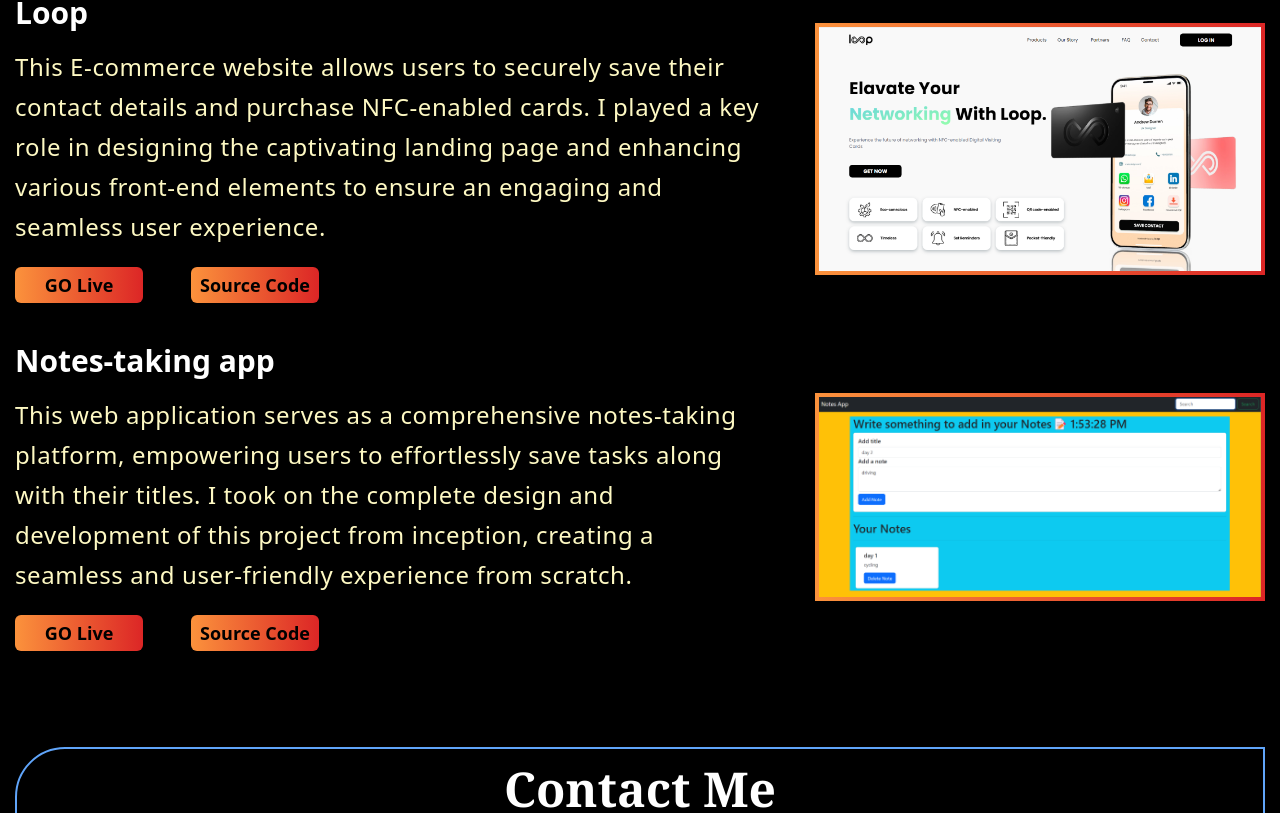
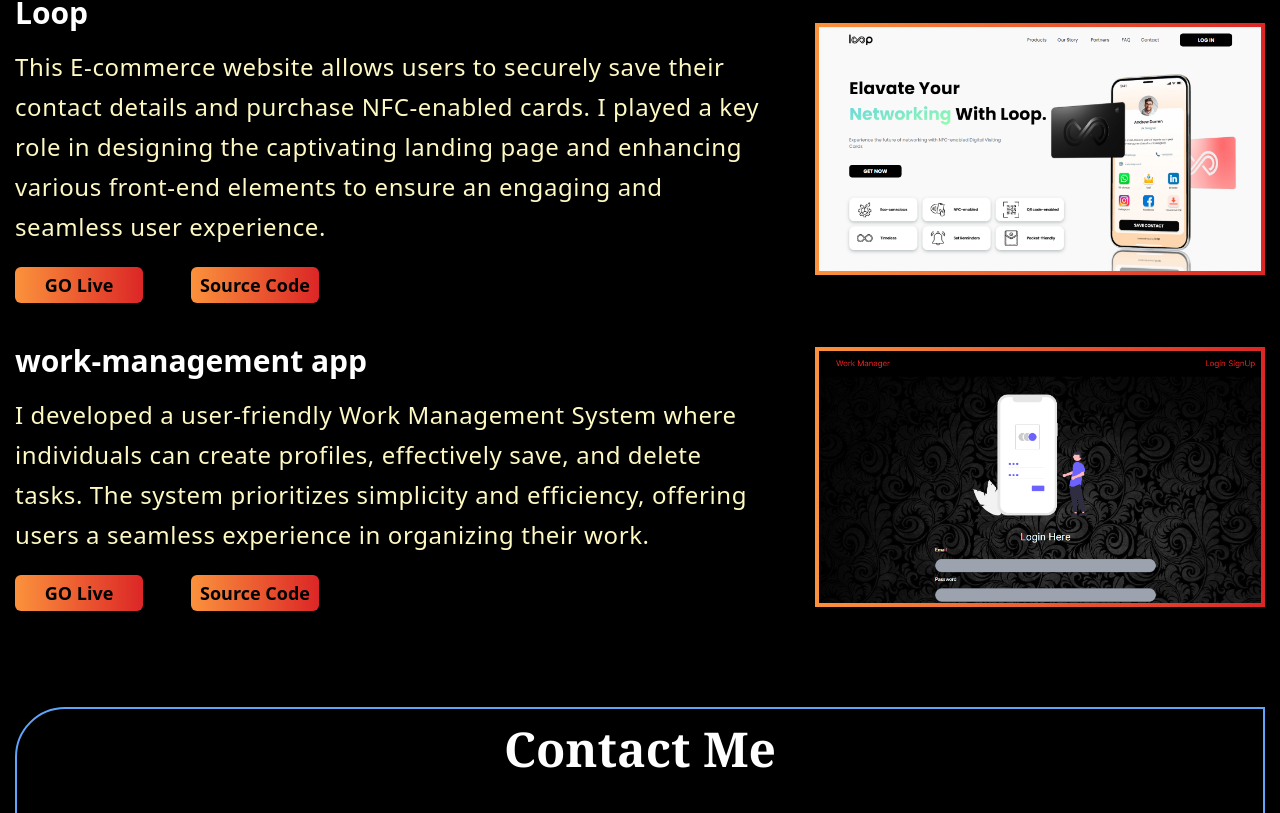
Before and after one commit to amitkumar256/myportfolio, a Next.js app: page / in a window 1280 px wide. Shown: the part 1710-2523 px from the top of the page. Built offline with nearby package versions, Linux system fonts and the light colour scheme.

Commit message:
added project

```diff
--- a/components/About.jsx
+++ b/components/About.jsx
@@ -27,7 +27,7 @@
           Resume
         </button>
         <div className="flex mt-10 justify-center" id="about">
-          <h1 className="shine-text text-white font-bold font-serif text-3xl md:text-5xl">
+          <h1 className="shine-text px-2 text-white font-bold font-serif text-3xl md:text-5xl">
             About me
           </h1>
         </div>
--- a/components/Project.jsx
+++ b/components/Project.jsx
@@ -5,7 +5,7 @@
   return (
     <div className="max-w-[1250px] pb-10  mx-4 xl:mx-auto mt-10 md:mt-14">
       <div className="flex mt-10 justify-center" id="project">
-        <h1 className="pb-2 font-serif shine-text text-white font-bold text-3xl md:text-5xl">
+        <h1 className="pb-2 font-serif px-2 shine-text text-white font-bold text-3xl md:text-5xl">
           Projects
         </h1>
       </div>{" "}
@@ -54,14 +54,13 @@
         <div className="pt-10 flex-col-reverse lg:flex-row flex sm:justify-normal sm:items-start justify-center items-center lg:justify-between lg:items-center">
           <div className="lg:w-3/5 ">
             <h1 className="text-2xl sm:text-3xl text-white font-bold pt-4 sm:pt-0 pb-4">
-              Notes-taking app
+              work-management app
             </h1>
             <p className="text-xl  sm:text-2xl text-yellow-100 leading-8 sm:leading-10 sm:tracking-wide pt-4 sm:pt-0">
-              This web application serves as a comprehensive notes-taking
-              platform, empowering users to effortlessly save tasks along with
-              their titles. I took on the complete design and development of
-              this project from inception, creating a seamless and user-friendly
-              experience from scratch.
+              I developed a user-friendly Work Management System where
+              individuals can create profiles, effectively save, and delete
+              tasks. The system prioritizes simplicity and efficiency, offering
+              users a seamless experience in organizing their work.
             </p>
             <div className="flex gap-12">
               <button
@@ -69,7 +68,9 @@
                 transition-transform
                 duration-500  w-32 p-1  mt-5 rounded-md font-bold bg-gradient-to-r from-orange-400 to-red-600    text-base sm:text-lg"
                 onClick={() =>
-                  window.open("https://notes-taking-app-seven-dun.vercel.app/")
+                  window.open(
+                    "https://work-management-a2je0af6x-amitkumar256.vercel.app/login"
+                  )
                 }
               >
                 GO Live
@@ -79,9 +80,7 @@
                 transition-transform
                 duration-500  w-32 p-1  mt-5 rounded-md font-bold bg-gradient-to-r from-orange-400 to-red-600    text-base sm:text-lg"
                 onClick={() =>
-                  window.open(
-                    "https://github.com/amitkumar256/Notes-taking-app"
-                  )
+                  window.open("https://github.com/amitkumar256/work-management")
                 }
               >
                 Source Code
@@ -90,7 +89,7 @@
           </div>
           <Image
             className="p-1 bg-gradient-to-r from-orange-400 to-red-600"
-            src={"/Images/notes.png"}
+            src={"/Images/workmanager.png"}
             height={450}
             width={450}
           />
--- a/components/Skills.jsx
+++ b/components/Skills.jsx
@@ -5,7 +5,7 @@
   return (
     <div className="max-w-[1280px] pb-10  mx-4 xl:mx-auto mt-10 md:mt-14">
       <div className="flex mt-10 justify-center " id="skill">
-        <h1 className=" shine-text font-serif text-white font-bold text-3xl md:text-5xl">
+        <h1 className=" shine-text px-2 font-serif text-white font-bold text-3xl md:text-5xl">
           Skills
         </h1>
       </div>
```
Also changed, not shown: public/Images/workmanager.png (added).
